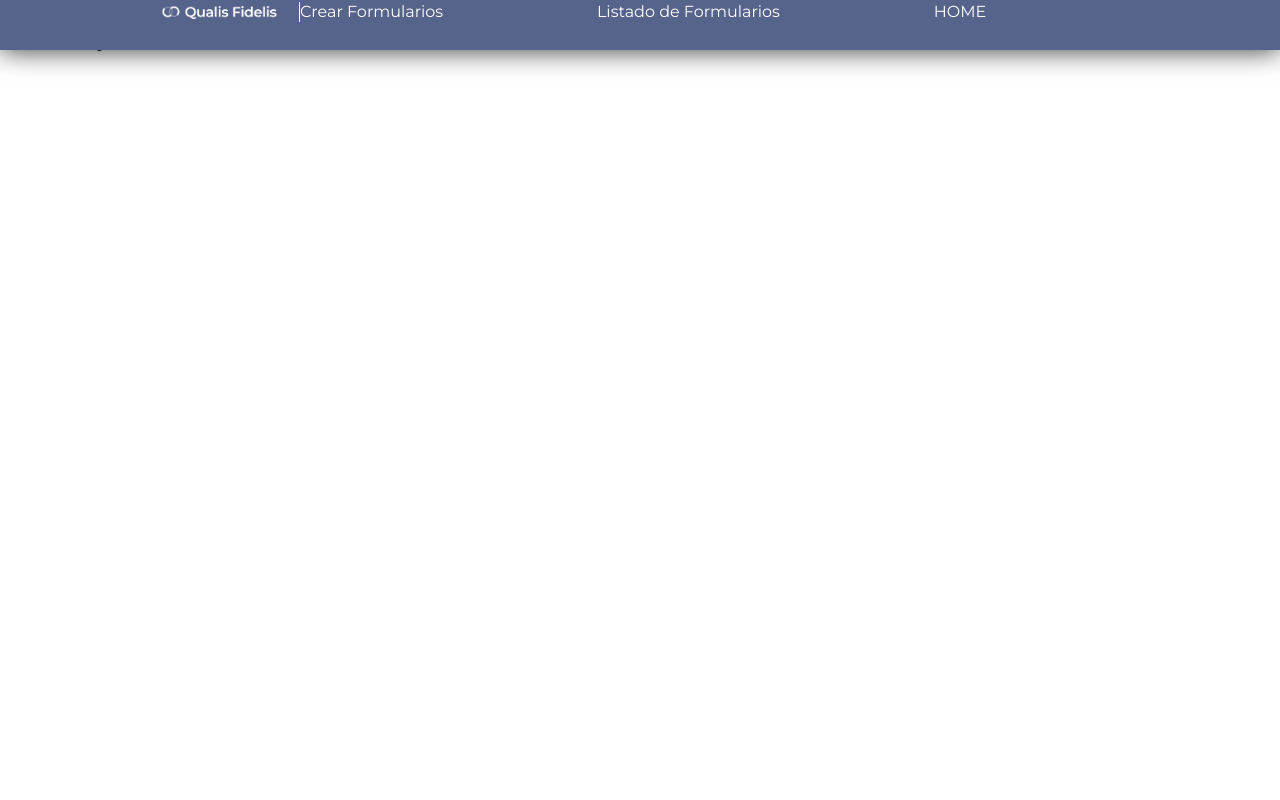
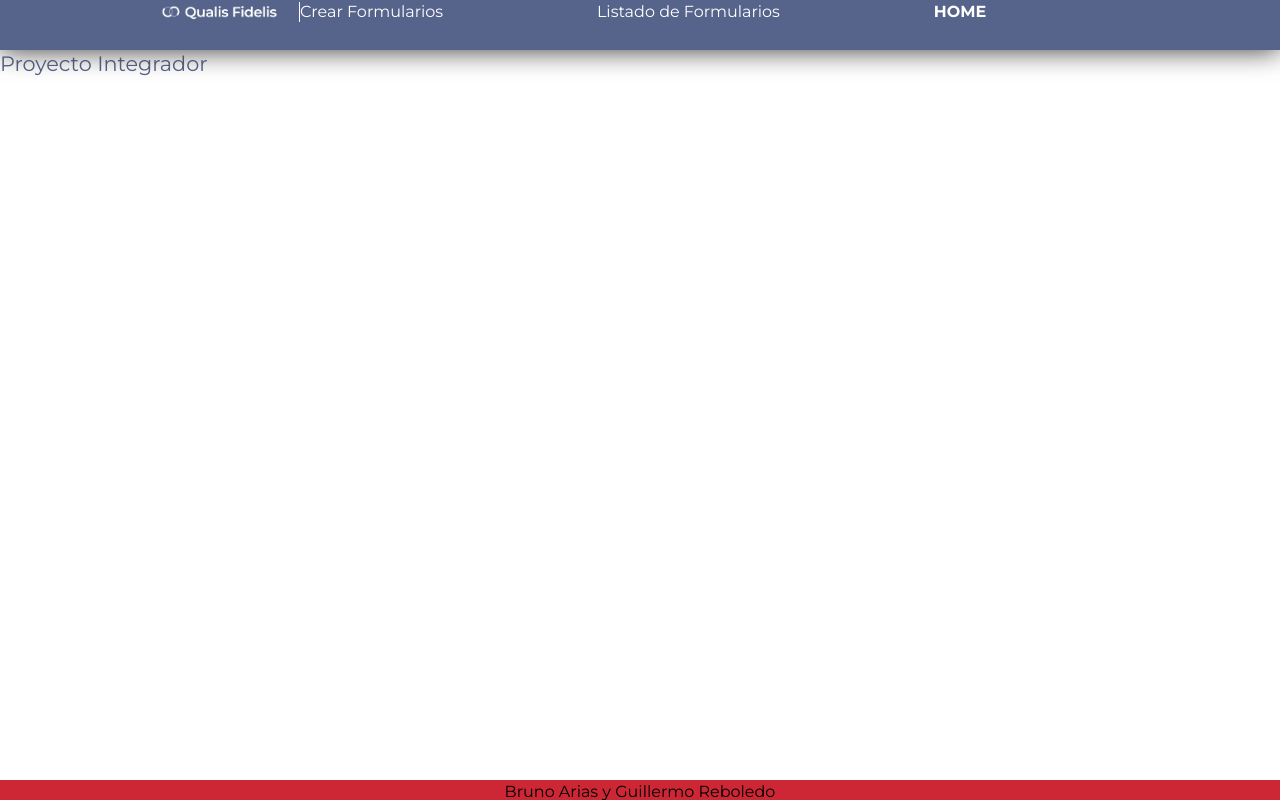
Before and after one commit to chihiroarias/formularios_ui, a React (Create React App) app: page / in a window 1280 px wide. Built offline with nearby package versions, Linux system fonts and the light colour scheme.

Commit message:
arreglos generasles

```diff
--- /dev/null
+++ b/src/Componentes/atomicos/Footer/Footer.jsx
@@ -0,0 +1,5 @@
+import "./footer.css";
+
+export default function Footer() {
+  return <footer> Bruno Arias y Guillermo Reboledo</footer>;
+}
--- /dev/null
+++ b/src/Componentes/atomicos/Footer/footer.css
@@ -0,0 +1,9 @@
+footer {
+  position: fixed;
+  bottom: 0px;
+  width: 100%;
+  height: 20px;
+  background-color: var(--rojoQualis);
+  z-index: 100;
+  text-align: center;
+}
--- a/src/Componentes/organismos/Formulario/Formularios.jsx
+++ b/src/Componentes/organismos/Formulario/Formularios.jsx
@@ -10,6 +10,7 @@ import Notificacion from "../../../elementos/notificacion/Notificacion.js";
 import { MdEdit } from "react-icons/md";
 import { MdDelete } from "react-icons/md";
 import Swal from "sweetalert2";
+import Footer from "../../atomicos/Footer/Footer.jsx";
 
 export default function Formularios() {
   const [loader, setLoader] = useState(true);
@@ -215,6 +216,7 @@ export default function Formularios() {
           </>
         )}
       </div>
+      <Footer />
     </div>
   );
 }
--- a/src/Componentes/organismos/menuNavegacion/menuNavegacion.js
+++ b/src/Componentes/organismos/menuNavegacion/menuNavegacion.js
@@ -1,32 +1,7 @@
-import { useState, useEffect } from "react";
 import "./menuNavegacion.css";
 import { NavLink } from "react-router-dom";
 import logoHorizontalBlanco from "../../../elementos/Images/logoHorizontalBlanco.png";
 export default function MenuNavegacion(props) {
-  const [botonesSubmenu, setBotonesSubmenu] = useState([]);
-
-  useEffect(() => {
-    if (props.submenuSeleccionado) {
-      switch (props.submenuSeleccionado) {
-        case "formulario":
-          setBotonesSubmenu([
-            { etiqueta: "Home", uri: "/" },
-            { etiqueta: "Crear Formulario", uri: "/form/create" },
-            {
-              etiqueta: "Listado de formularios",
-              uri: "/formulario/form/list",
-            },
-          ]);
-          break;
-        case "proveedores":
-          setBotonesSubmenu([]);
-          break;
-
-        default:
-      }
-    }
-  }, [props.submenuSeleccionado]);
-
   return (
     <header>
       <div className="mainMenuContainer">
@@ -60,7 +35,7 @@ export default function MenuNavegacion(props) {
               Listado de Formularios
             </NavLink>
             <NavLink
-              to={"/formulario/form/list"}
+              to={"/"}
               className={
                 props.submenuSeleccionado === "formulario"
                   ? "boton seleccionado"
--- a/src/Router.js
+++ b/src/Router.js
@@ -1,7 +1,6 @@
 import React from "react";
 import { Routes, Route } from "react-router-dom";
 import Formulario from "./Componentes/organismos/Formulario/Formulario";
-import FormContainer from "./Componentes/atomicos/FormContainer/FormContainer";
 import Home from "./elementos/Home";
 import Formularios from "./Componentes/organismos/Formulario/Formularios";
 import EditorFormulario from "./Componentes/organismos/Formulario/EditorFormulario";
@@ -21,7 +20,3 @@ class Router extends React.Component {
   }
 }
 export default Router;
-
-/*
- *    {/* <Route path="/proceso/:procesoId" element={<Proceso />} />
-        <Route path="*" element={<NotFound />} /> */
--- a/src/elementos/Home.jsx
+++ b/src/elementos/Home.jsx
@@ -1,14 +1,26 @@
 import MenuNavegacion from "../Componentes/organismos/menuNavegacion/menuNavegacion";
-
+import Footer from "../Componentes/atomicos/Footer/Footer";
 export default function Home() {
   return (
-    <div>
+    <>
       <MenuNavegacion />
-      <h1>Proyecto Integrador</h1>
+      <div className="seccion">
+        <div>
+          <br />
+          <br />
+          <h1>Proyecto Integrador</h1>
+          <br />
+          <br />
+          <br />
+          <br />
+          <br />
+          <br />
+          <br />
+          <br />
 
-      <footer>
-        <h2>Bruno Arias y Guillermo Reboledo</h2>
-      </footer>
-    </div>
+          <Footer />
+        </div>
+      </div>
+    </>
   );
 }
```
